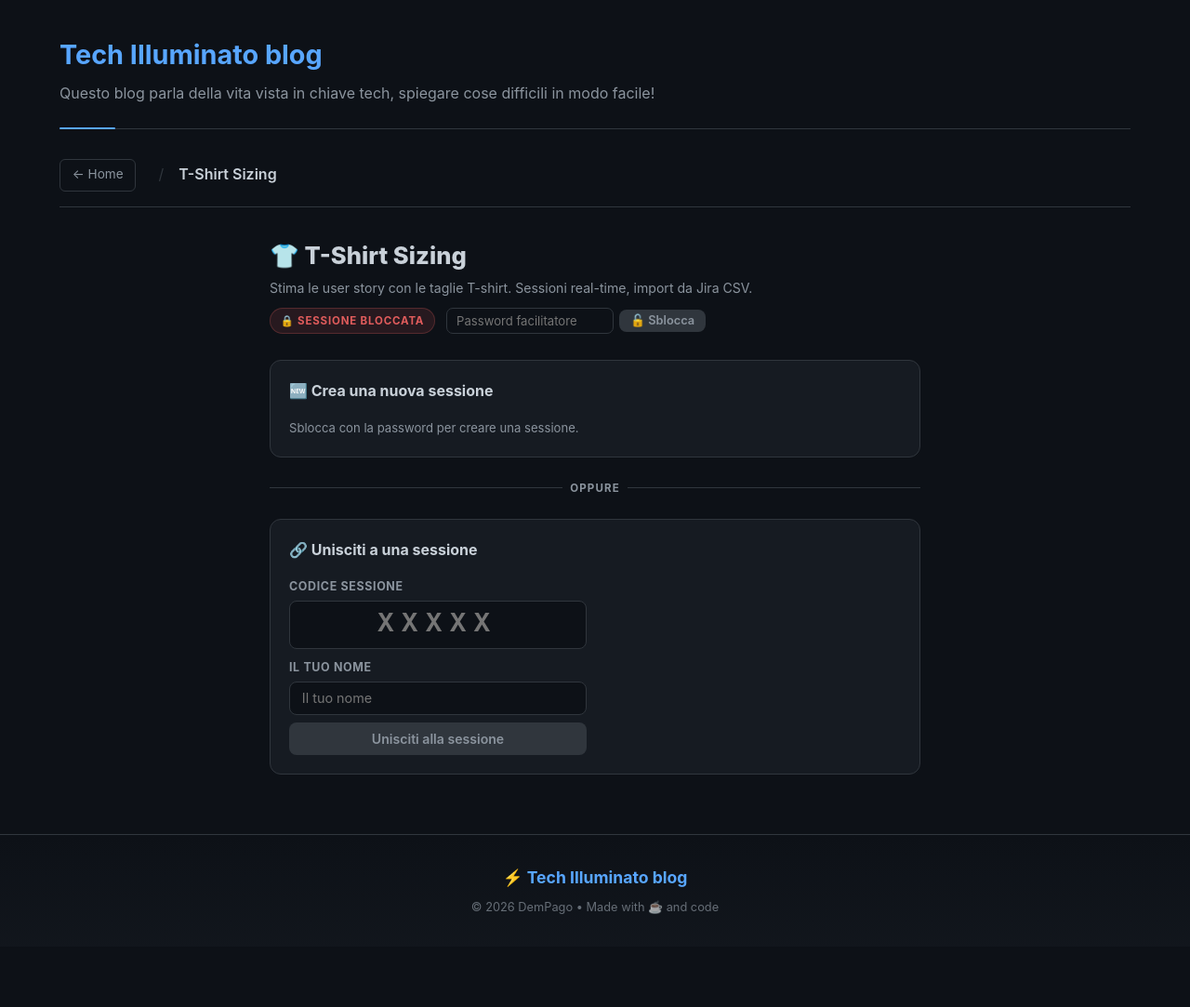
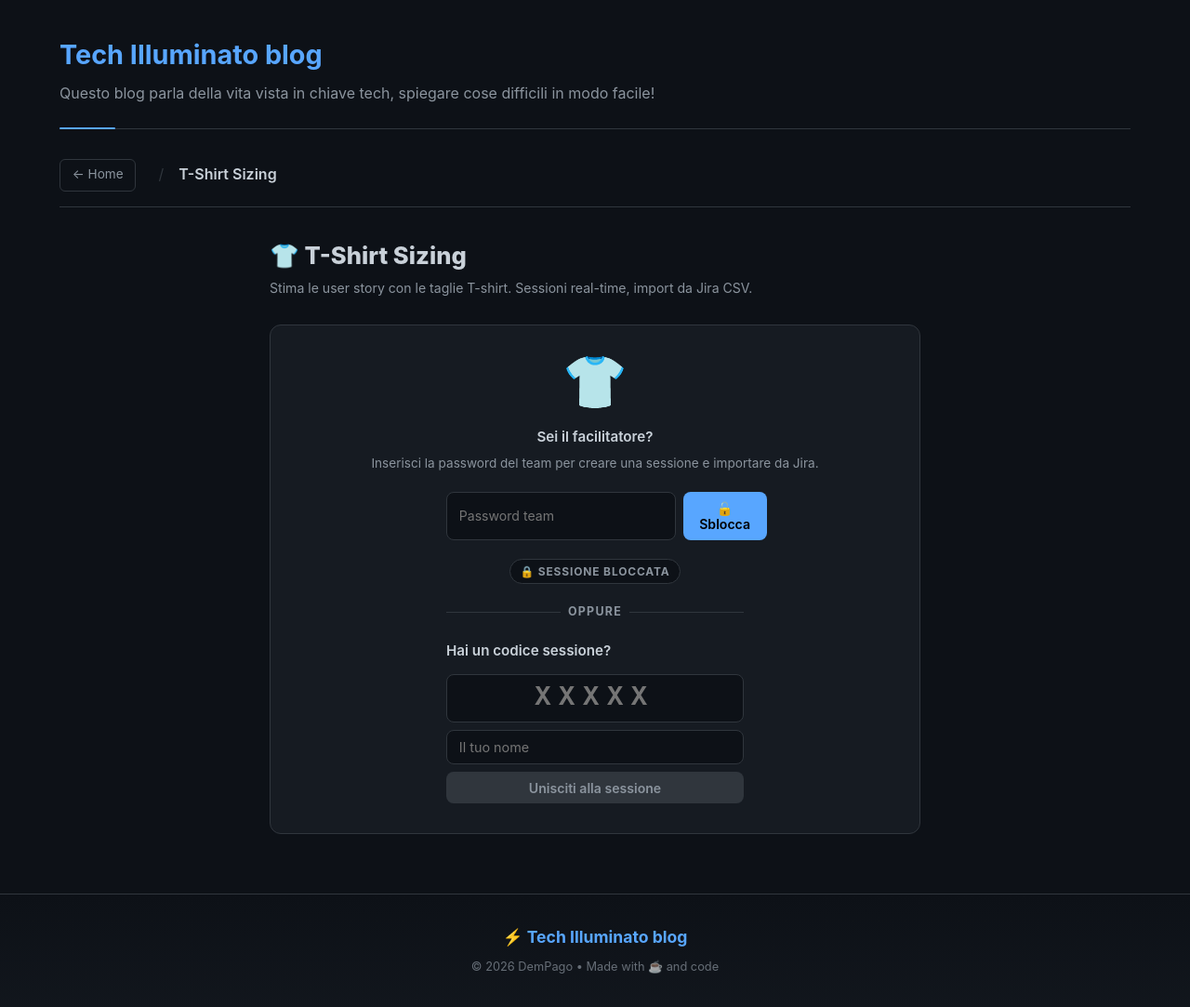
Before and after one commit to DemPago/DemPago.github.io, a Jekyll site: the page built from app/tshirt-poker.html, in a window 1280 px wide. Shown: the whole page at 93% size. Built offline with Jekyll 4.4.1, drawn with Linux system fonts in a browser that asks for light colours; comment, search, counter and statistics services are not loaded; before the commit the page ends 1018 px from its top, so only the background shows below that.

Commit message:
refactor(tshirt-poker): align layout with planning-poker
- Welcome screen: single centered panel with emoji, password, lock badge, create button, divider, join form — matching PP style
- Setup screen: ts-session-bar separate above panels (role + code badge + copy), same as pp-session-bar
- Vote buttons: taller (min-height 82px), larger icon/label, sub-label visible, stronger hover lift
- Added ts-auth-row and ts-lock-badge CSS matching pp-auth-row/pp-lock-badge
- Removed tsCreateHint element (no longer needed)

```diff
--- a/app/tshirt-poker.html
+++ b/app/tshirt-poker.html
@@ -136,29 +136,18 @@
 }
 .ts-vote-btn {
   display: flex; flex-direction: column; align-items: center; justify-content: center;
-  gap: 0.15rem; padding: 0.6rem 0.3rem;
+  gap: 0.2rem; padding: 0.75rem 0.3rem; min-height: 82px;
   border-radius: 10px; border: 2px solid var(--border);
   background: var(--card); cursor: pointer; color: var(--text);
   font-family: inherit; transition: all 0.15s;
   box-shadow: 0 2px 6px rgba(0,0,0,0.07);
 }
-
-/* ── Color picker seme ─────────────────────────────────────── */
-.ts-color-picker { display: flex; gap: 0.5rem; flex-wrap: wrap; margin-top: 0.4rem; }
-.ts-color-swatch {
-  width: 32px; height: 32px; border-radius: 50%;
-  border: 3px solid transparent; cursor: pointer;
-  transition: transform 0.15s, border-color 0.15s;
-  box-shadow: 0 2px 6px rgba(0,0,0,0.25);
-}
-.ts-color-swatch:hover { transform: scale(1.15); }
-.ts-color-swatch.selected { border-color: var(--text); transform: scale(1.15); }
-.ts-vote-btn:hover { transform: translateY(-2px); box-shadow: 0 5px 14px rgba(0,0,0,0.13); border-color: var(--accent); }
+.ts-vote-btn:hover { transform: translateY(-3px); box-shadow: 0 6px 18px rgba(0,0,0,0.14); border-color: var(--accent); }
 .ts-vote-btn.selected { background: var(--accent); border-color: var(--accent); color: #000; }
 .ts-vote-btn.selected .ts-vote-icon { filter: none; }
-.ts-vote-icon { font-size: 1.5rem; line-height: 1; }
-.ts-vote-label { font-size: 0.68rem; font-weight: 700; text-transform: uppercase; letter-spacing: 0.05em; }
-.ts-vote-sub   { font-size: 0.6rem; opacity: 0.65; }
+.ts-vote-icon { font-size: 1.6rem; line-height: 1; }
+.ts-vote-label { font-size: 0.75rem; font-weight: 800; text-transform: uppercase; letter-spacing: 0.05em; }
+.ts-vote-sub   { font-size: 0.58rem; opacity: 0.6; }
 .ts-vote-btn.red .ts-vote-label { color: #e05c5c; }
 
 /* ── Progress votanti ─────────────────────────────────────── */
@@ -276,10 +265,20 @@
 .ts-member-chip button:hover { color: #e05c5c; }
 
 /* ── Divider ──────────────────────────────────────────────── */
+/* ── Auth facilitatore ────────────────────────────────────── */
+.ts-auth-row { display: flex; gap: 0.5rem; width: 100%; max-width: 320px; }
+.ts-auth-row input { flex: 1; }
+.ts-lock-badge {
+  display: inline-flex; align-items: center; gap: 0.35rem;
+  font-size: 0.75rem; font-weight: 700; color: var(--text-muted);
+  background: var(--bg); border: 1px solid var(--border);
+  border-radius: 20px; padding: 0.2rem 0.65rem;
+}
+.ts-lock-badge.unlocked { color: #2ecc71; border-color: #2ecc71; background: rgba(46,204,113,0.08); }
+
 .ts-divider {
-  text-align: center; font-size: 0.72rem; font-weight: 700;
-  color: var(--text-muted); text-transform: uppercase; letter-spacing: 0.1em;
-  display: flex; align-items: center; gap: 0.5rem;
+  font-size: 0.78rem; font-weight: 700; text-transform: uppercase; letter-spacing: 0.1em;
+  color: var(--text-muted); display: flex; align-items: center; gap: 0.5rem; width: 100%; max-width: 320px;
 }
 .ts-divider::before, .ts-divider::after { content: ''; flex: 1; height: 1px; background: var(--border); }
 </style>
@@ -290,36 +289,33 @@
   <div class="ts-header">
     <h1>&#128085; T-Shirt Sizing</h1>
     <p>Stima le user story con le taglie T-shirt. Sessioni real-time, import da Jira CSV.</p>
-    <div style="margin-top:0.6rem;display:flex;align-items:center;gap:0.75rem;flex-wrap:wrap;">
-      <span class="ts-lock-badge" id="tsLockBadge">&#128274; Sessione bloccata</span>
-      <div style="display:flex;gap:0.4rem;align-items:center;">
-        <input type="password" id="tsFacilitatorPwd" placeholder="Password facilitatore"
-          style="font-size:0.82rem;padding:0.3rem 0.65rem;border-radius:7px;border:1px solid var(--border);background:var(--bg);color:var(--text);font-family:inherit;width:180px;">
-        <button class="ts-btn ts-btn-ghost" id="tsBtnUnlock" style="padding:0.3rem 0.75rem;font-size:0.8rem;">&#128275; Sblocca</button>
-      </div>
-      <span id="tsPwdError" style="display:none;color:#e05c5c;font-size:0.78rem;">Password errata</span>
-    </div>
   </div>
 
   <!-- ══ SCREEN: Welcome ══ -->
   <div class="ts-screen active" id="tsScreenWelcome">
-    <div class="ts-panel">
-      <h2>&#127381; Crea una nuova sessione</h2>
+    <div class="ts-panel" style="align-items:center;text-align:center;gap:1.25rem;padding:2rem;">
+      <div style="font-size:3.5rem;line-height:1;">&#128085;</div>
+      <div>
+        <p style="font-size:0.95rem;font-weight:600;color:var(--text);margin-bottom:0.35rem;">Sei il facilitatore?</p>
+        <p style="font-size:0.85rem;color:var(--text-muted);margin:0;line-height:1.55;">Inserisci la password del team per creare una sessione e importare da Jira.</p>
+      </div>
+      <div class="ts-auth-row">
+        <input type="password" id="tsFacilitatorPwd" placeholder="Password team"
+          style="font-size:0.88rem;padding:0.55rem 0.8rem;border-radius:8px;border:1px solid var(--border);background:var(--bg);color:var(--text);font-family:inherit;flex:1;">
+        <button class="ts-btn ts-btn-primary" id="tsBtnUnlock">&#128275; Sblocca</button>
+      </div>
+      <div id="tsPwdError" style="display:none;font-size:0.8rem;color:#e05c5c;">Password errata</div>
+      <span class="ts-lock-badge" id="tsLockBadge">&#128274; Sessione bloccata</span>
       <button class="ts-btn ts-btn-primary ts-btn-large" id="tsBtnCreateSession" style="display:none;">&#43; Crea sessione</button>
-      <p style="font-size:0.82rem;color:var(--text-muted);margin:0;" id="tsCreateHint">Sblocca con la password per creare una sessione.</p>
-    </div>
 
-    <div class="ts-divider">oppure</div>
+      <div class="ts-divider">oppure</div>
 
-    <div class="ts-panel">
-      <h2>&#128279; Unisciti a una sessione</h2>
-      <div style="width:100%;max-width:320px;">
+      <div style="width:100%;max-width:320px;text-align:left;">
+        <p style="font-size:0.95rem;font-weight:600;color:var(--text);margin-bottom:0.75rem;">Hai un codice sessione?</p>
         <div class="ts-field">
-          <label>Codice sessione</label>
           <input type="text" id="tsJoinCodeInput" class="ts-code-input" placeholder="XXXXX" maxlength="6" autocomplete="off" spellcheck="false">
         </div>
-        <div class="ts-field" style="margin-top:0.6rem;">
-          <label>Il tuo nome</label>
+        <div class="ts-field" style="margin-top:0.5rem;">
           <input type="text" id="tsJoinNameInput" placeholder="Il tuo nome" maxlength="30" autocomplete="off">
         </div>
         <button class="ts-btn ts-btn-ghost" id="tsBtnJoinSession" style="width:100%;margin-top:0.5rem;">Unisciti alla sessione</button>
@@ -330,14 +326,10 @@
 
   <!-- ══ SCREEN: Setup ══ -->
   <div class="ts-screen" id="tsScreenSetup">
-    <div class="ts-panel">
-      <div style="display:flex;justify-content:space-between;align-items:center;flex-wrap:wrap;gap:0.4rem;">
-        <h2>&#128203; Nuova sessione T-Shirt</h2>
-        <button class="ts-btn ts-btn-ghost" style="font-size:0.75rem;padding:0.3rem 0.7rem;" id="tsBtnCopyCode">&#128203; Copia codice</button>
-      </div>
-      <p style="font-size:0.82rem;color:var(--text-muted);margin:0;">
-        Codice: <span class="ts-session-code-small" id="tsSetupCode">—</span>
-      </p>
+    <div class="ts-session-bar">
+      <span class="ts-session-role">&#128081; Facilitatore</span>
+      <span>Codice sessione: <span class="ts-session-code-small" id="tsSetupCode">—</span></span>
+      <button class="ts-btn ts-btn-ghost" style="font-size:0.75rem;padding:0.3rem 0.7rem;" id="tsBtnCopyCode">&#128203; Copia</button>
     </div>
 
     <!-- Partecipanti -->
@@ -1018,7 +1009,7 @@
   btn.className = 'ts-vote-btn' + (sz.red ? ' red' : '') + (isSelected ? ' selected' : '');
   btn.dataset.val = sz.val;
   btn.title       = sz.sub;
-  btn.innerHTML   = `<span class="ts-vote-icon">${sz.icon}</span><span class="ts-vote-label">${escHtml(sz.val)}</span>`;
+  btn.innerHTML   = `<span class="ts-vote-icon">${sz.icon}</span><span class="ts-vote-label">${escHtml(sz.val)}</span><span class="ts-vote-sub">${escHtml(sz.sub)}</span>`;
   if (color && !sz.red) btn.style.borderTopColor = color;
   btn.addEventListener('click', onClick);
   return btn;
```
Also changed, not shown: other parts of app/tshirt-poker.html (+0 -1 lines).
